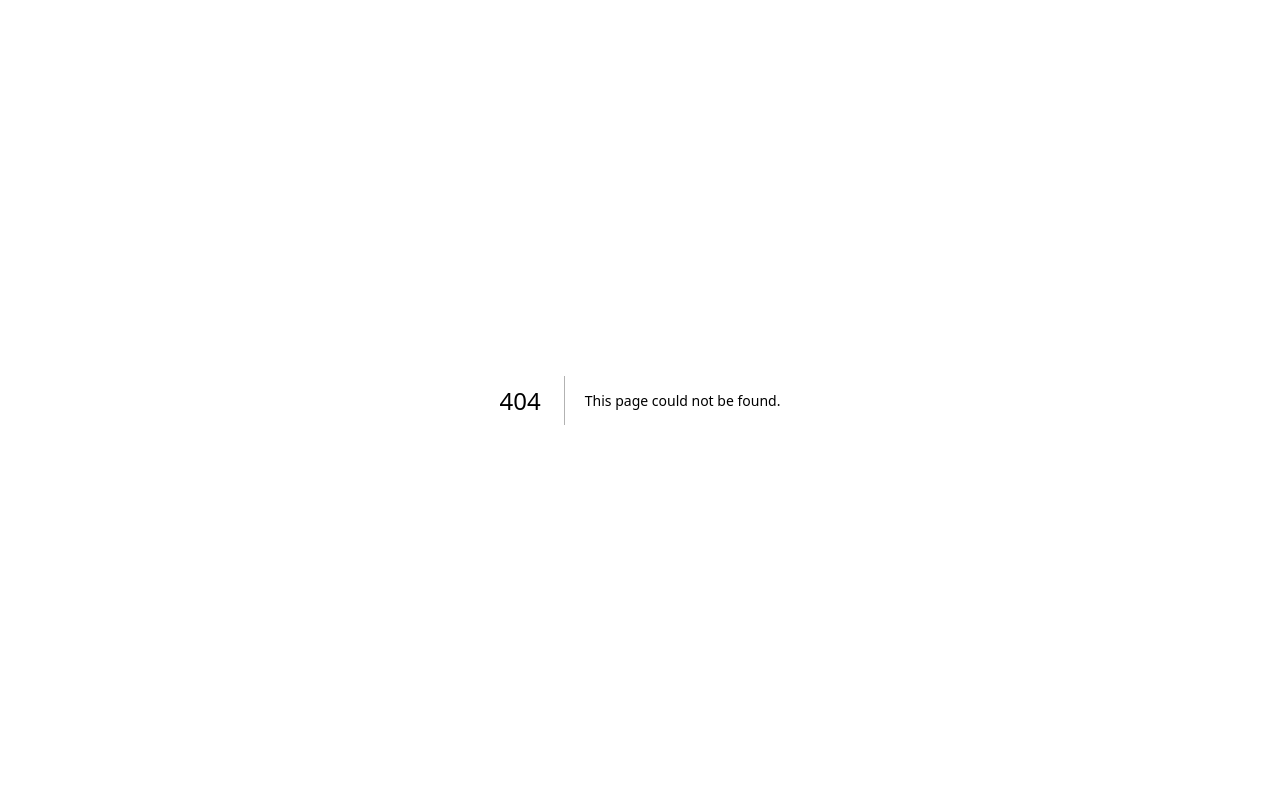
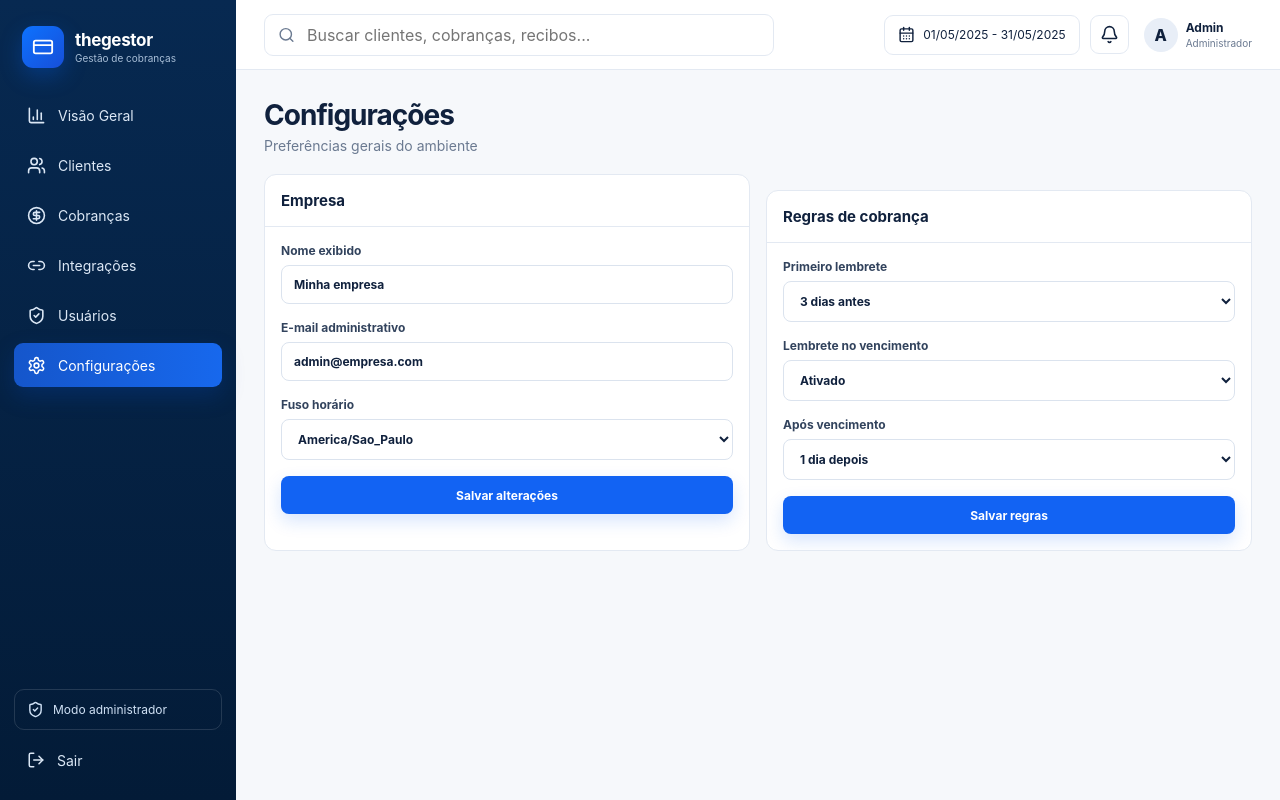
Before and after one commit to anthonytribeiro587/thegestor, a Next.js app: page /configuracoes in a window 1280 px wide. Before the commit this address had no page. Built offline with nearby package versions, Linux system fonts and the light colour scheme.

Commit message:
add application settings screen

```diff
--- /dev/null
+++ b/src/app/configuracoes/page.tsx
@@ -0,0 +1,14 @@
+import { AppShell } from "@/components/app-shell";
+import { PageHeader } from "@/components/page-header";
+
+export default function SettingsPage() {
+  return (
+    <AppShell>
+      <PageHeader title="Configurações" subtitle="Preferências gerais do ambiente" />
+      <section className="grid-2">
+        <div className="card"><div className="card-header"><h2>Empresa</h2></div><div className="card-body"><form className="form-stack"><label>Nome exibido<input defaultValue="Minha empresa" /></label><label>E-mail administrativo<input defaultValue="admin@empresa.com" type="email" /></label><label>Fuso horário<select defaultValue="America/Sao_Paulo"><option value="America/Sao_Paulo">America/Sao_Paulo</option></select></label><button className="button primary" type="button">Salvar alterações</button></form></div></div>
+        <div className="card"><div className="card-header"><h2>Regras de cobrança</h2></div><div className="card-body"><form className="form-stack"><label>Primeiro lembrete<select defaultValue="3"><option value="3">3 dias antes</option><option value="1">1 dia antes</option></select></label><label>Lembrete no vencimento<select defaultValue="yes"><option value="yes">Ativado</option><option value="no">Desativado</option></select></label><label>Após vencimento<select defaultValue="1"><option value="1">1 dia depois</option><option value="3">3 dias depois</option></select></label><button className="button primary" type="button">Salvar regras</button></form></div></div>
+      </section>
+    </AppShell>
+  );
+}
```
